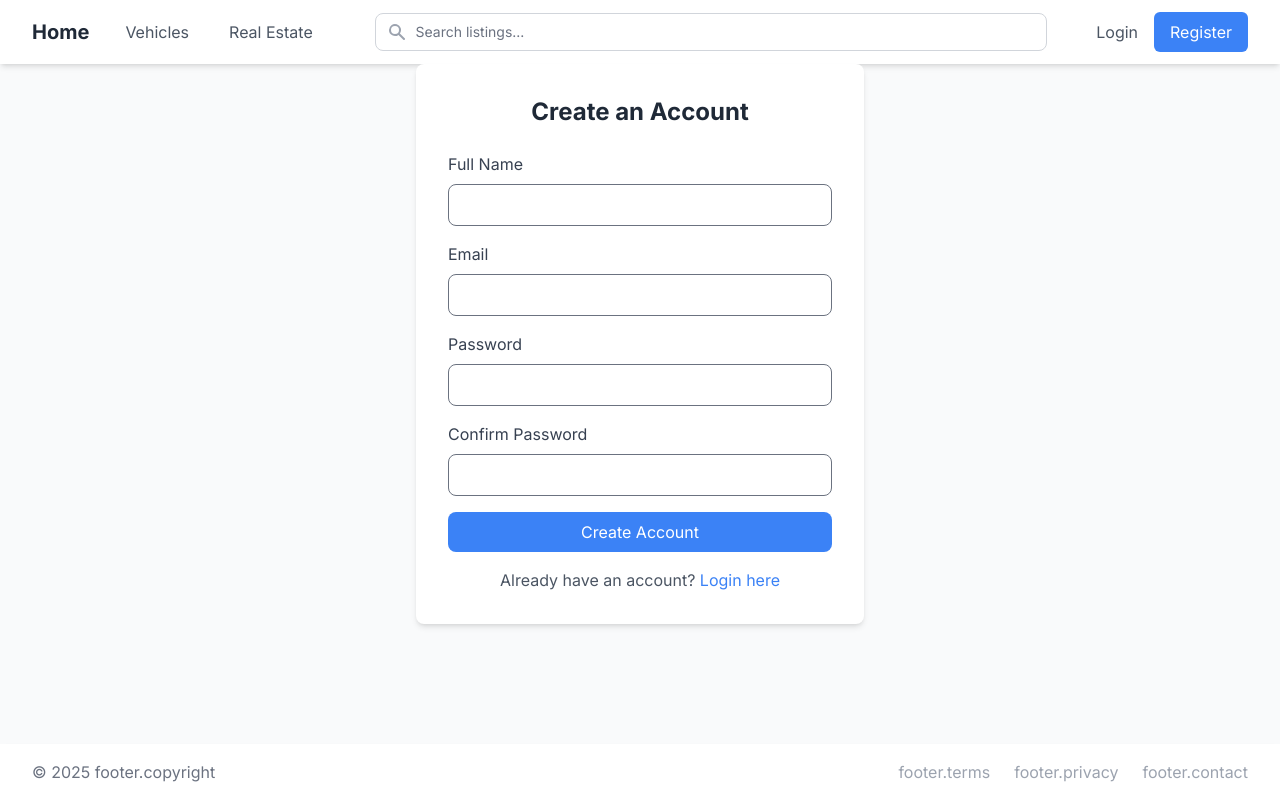
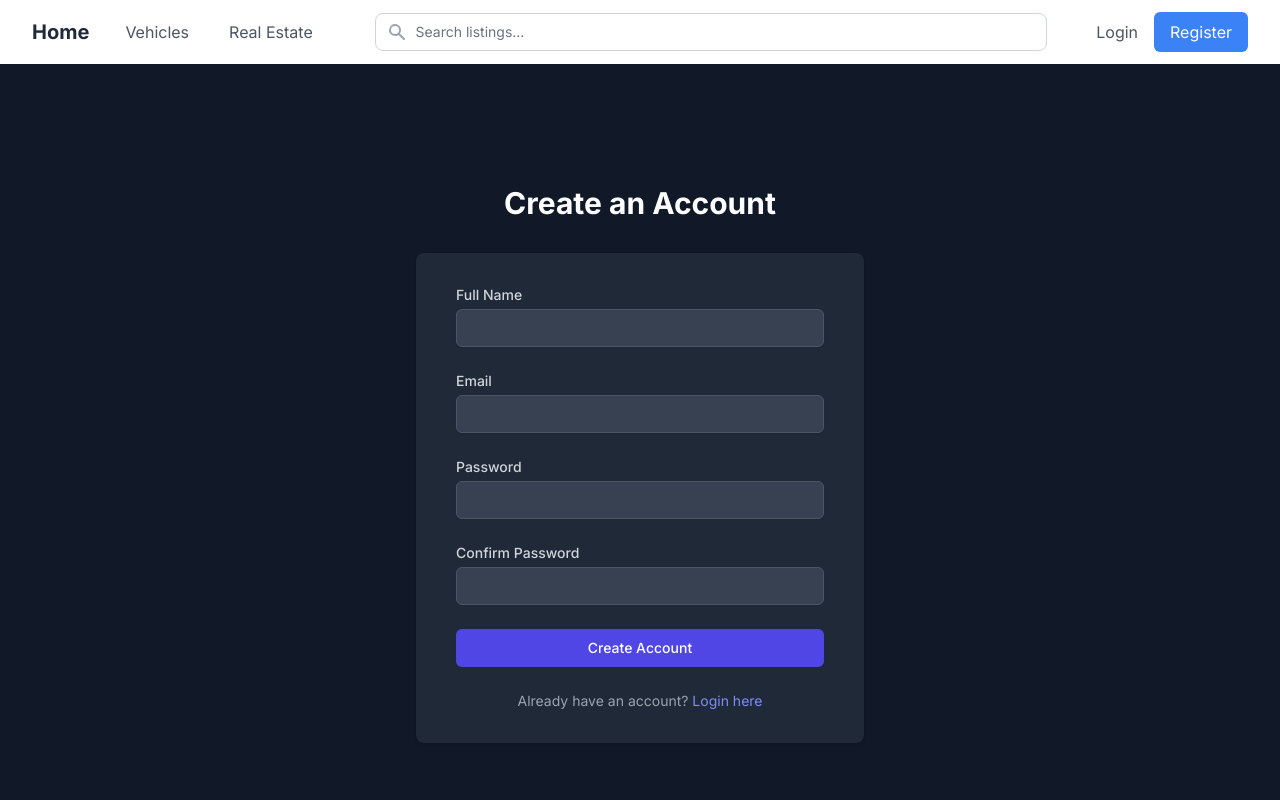
Before and after one commit to darian7b7/tijara-frontend, a React (Vite) app: page /register in a window 1280 px wide. Built offline with nearby package versions, Linux system fonts and the light colour scheme.

Commit message:
✅ Final cleanup and error handler improvements

```diff
--- a/src/api/auth.api.ts
+++ b/src/api/auth.api.ts
@@ -167,14 +167,14 @@
   static async signup(
     email: string,
     password: string,
-    name: string,
+    username: string
   ): Promise<APIResponse<AuthResponse>> {
     try {
-      console.log("Sending signup request:", { email });
+      console.log("Sending signup request:", { email, username });
       const response = await apiClient.post<APIResponse<AuthResponse>>('/auth/register', {
         email,
         password,
-        name,
+        username
       });
       console.log("Signup response:", response.data);
       if (response.data.data?.tokens) {
@@ -190,8 +190,8 @@
       return {
         success: false,
         error: error.response?.data?.message || 'Registration failed',
-        status: error.response?.status || 500,
-        data: null
+        errors: error.response?.data?.errors,
+        status: error.response?.status || 500
       };
     }
   }
--- a/src/pages/Register.tsx
+++ b/src/pages/Register.tsx
@@ -14,7 +14,7 @@
   const { signup, error: authError, clearError } = useAuth();
 
   const [formData, setFormData] = useState<RegisterFormData>({
-    name: "",
+    username: "",
     email: "",
     password: "",
     confirmPassword: "",
@@ -41,118 +41,147 @@
       const response = await signup(
         signupData.email,
         signupData.password,
-        signupData.name,
+        signupData.username,
       );
 
       if (response.success && response.data) {
         toast.success("Registration successful!");
         navigate("/");
+      } else {
+        const errorMessage = response.errors?.[0]?.msg || response.error || "Registration failed";
+        toast.error(errorMessage);
       }
-    } catch (error) {
-      const errorMessage =
-        error instanceof Error
-          ? error.message
-          : "An error occurred during registration";
-      console.error("Error during registration:", error);
-      toast.error(errorMessage);
+    } catch (error: any) {
+      console.error("Registration error:", error);
+      toast.error(error.message || "Registration failed");
     } finally {
       setLoading(false);
     }
   };
 
   return (
-    <div className="max-w-md mx-auto bg-white dark:bg-gray-800 rounded-lg shadow-md p-8">
-      <h2 className="text-2xl font-bold mb-6 text-center text-gray-800 dark:text-white">
+    <div className="min-h-screen bg-gray-900 flex flex-col justify-center py-12 sm:px-6 lg:px-8">
+      <div className="sm:mx-auto sm:w-full sm:max-w-md">
+        <h2 className="text-center text-3xl font-extrabold text-white">
           Create an Account
         </h2>
+      </div>
 
-      {authError && (
-        <div className="bg-red-100 border border-red-400 text-red-700 px-4 py-3 rounded mb-4">
-          {authError.message}
-        </div>
-      )}
-
-      <form onSubmit={handleSubmit} className="space-y-4">
+      <div className="mt-8 sm:mx-auto sm:w-full sm:max-w-md">
+        <div className="bg-gray-800 py-8 px-4 shadow sm:rounded-lg sm:px-10">
+          <form className="space-y-6" onSubmit={handleSubmit}>
             <div>
-          <label className="block text-gray-700 dark:text-gray-300 mb-2">
+              <label
+                htmlFor="username"
+                className="block text-sm font-medium text-gray-300"
+              >
                 Full Name
               </label>
+              <div className="mt-1">
                 <input
+                  id="username"
+                  name="username"
                   type="text"
-            name="name"
-            value={formData.name}
+                  required
+                  value={formData.username}
                   onChange={handleChange}
-            className="w-full px-3 py-2 border rounded-lg focus:outline-none focus:ring-2 focus:ring-blue-500 dark:bg-gray-700 dark:border-gray-600 dark:text-white"
-            required
-            disabled={loading}
+                  className="appearance-none block w-full px-3 py-2 border border-gray-600 rounded-md shadow-sm placeholder-gray-400 focus:outline-none focus:ring-indigo-500 focus:border-indigo-500 sm:text-sm bg-gray-700 text-white"
                 />
+              </div>
             </div>
 
             <div>
-          <label className="block text-gray-700 dark:text-gray-300 mb-2">
+              <label
+                htmlFor="email"
+                className="block text-sm font-medium text-gray-300"
+              >
                 Email
               </label>
+              <div className="mt-1">
                 <input
+                  id="email"
+                  name="email"
                   type="email"
-            name="email"
+                  autoComplete="email"
+                  required
                   value={formData.email}
                   onChange={handleChange}
-            className="w-full px-3 py-2 border rounded-lg focus:outline-none focus:ring-2 focus:ring-blue-500 dark:bg-gray-700 dark:border-gray-600 dark:text-white"
-            required
-            disabled={loading}
+                  className="appearance-none block w-full px-3 py-2 border border-gray-600 rounded-md shadow-sm placeholder-gray-400 focus:outline-none focus:ring-indigo-500 focus:border-indigo-500 sm:text-sm bg-gray-700 text-white"
                 />
+              </div>
             </div>
 
             <div>
-          <label className="block text-gray-700 dark:text-gray-300 mb-2">
+              <label
+                htmlFor="password"
+                className="block text-sm font-medium text-gray-300"
+              >
                 Password
               </label>
+              <div className="mt-1">
                 <input
+                  id="password"
+                  name="password"
                   type="password"
-            name="password"
+                  autoComplete="new-password"
+                  required
                   value={formData.password}
                   onChange={handleChange}
-            className="w-full px-3 py-2 border rounded-lg focus:outline-none focus:ring-2 focus:ring-blue-500 dark:bg-gray-700 dark:border-gray-600 dark:text-white"
-            required
-            disabled={loading}
-            minLength={8}
+                  className="appearance-none block w-full px-3 py-2 border border-gray-600 rounded-md shadow-sm placeholder-gray-400 focus:outline-none focus:ring-indigo-500 focus:border-indigo-500 sm:text-sm bg-gray-700 text-white"
                 />
+              </div>
             </div>
 
             <div>
-          <label className="block text-gray-700 dark:text-gray-300 mb-2">
+              <label
+                htmlFor="confirmPassword"
+                className="block text-sm font-medium text-gray-300"
+              >
                 Confirm Password
               </label>
+              <div className="mt-1">
                 <input
+                  id="confirmPassword"
+                  name="confirmPassword"
                   type="password"
-            name="confirmPassword"
+                  autoComplete="new-password"
+                  required
                   value={formData.confirmPassword}
                   onChange={handleChange}
-            className="w-full px-3 py-2 border rounded-lg focus:outline-none focus:ring-2 focus:ring-blue-500 dark:bg-gray-700 dark:border-gray-600 dark:text-white"
-            required
-            disabled={loading}
-            minLength={8}
+                  className="appearance-none block w-full px-3 py-2 border border-gray-600 rounded-md shadow-sm placeholder-gray-400 focus:outline-none focus:ring-indigo-500 focus:border-indigo-500 sm:text-sm bg-gray-700 text-white"
                 />
               </div>
+            </div>
 
+            <div>
               <button
                 type="submit"
                 disabled={loading}
-          className="w-full bg-blue-500 text-white py-2 px-4 rounded-lg hover:bg-blue-600 transition duration-200 disabled:opacity-50"
+                className={`w-full flex justify-center py-2 px-4 border border-transparent rounded-md shadow-sm text-sm font-medium text-white ${
+                  loading
+                    ? "bg-indigo-500 cursor-not-allowed"
+                    : "bg-indigo-600 hover:bg-indigo-700 focus:outline-none focus:ring-2 focus:ring-offset-2 focus:ring-indigo-500"
+                }`}
               >
                 {loading ? "Creating Account..." : "Create Account"}
               </button>
+            </div>
           </form>
 
-      <p className="mt-4 text-center text-gray-600 dark:text-gray-400">
+          <div className="mt-6">
+            <div className="relative">
+              <div className="relative flex justify-center text-sm">
+                <span className="px-2 text-gray-400">
                   Already have an account?{" "}
-        <Link
-          to="/login"
-          className="text-blue-500 hover:text-blue-600 dark:hover:text-blue-400"
-        >
+                  <Link to="/login" className="text-indigo-400 hover:text-indigo-300">
                     Login here
                   </Link>
-      </p>
+                </span>
+              </div>
+            </div>
+          </div>
+        </div>
+      </div>
     </div>
   );
 };
--- a/src/types/auth.ts
+++ b/src/types/auth.ts
@@ -16,7 +16,7 @@
 export interface SignupRequest {
   email: string;
   password: string;
-  name: string;
+  username: string;
 }
 
 export interface AuthTokens {
@@ -56,7 +56,7 @@
   signup: (
     email: string,
     password: string,
-    name: string,
+    username: string,
   ) => Promise<AuthResponse>;
   logout: () => Promise<void>;
   clearError: () => void;
```
Lines whose indentation alone changed are shown as unchanged.
